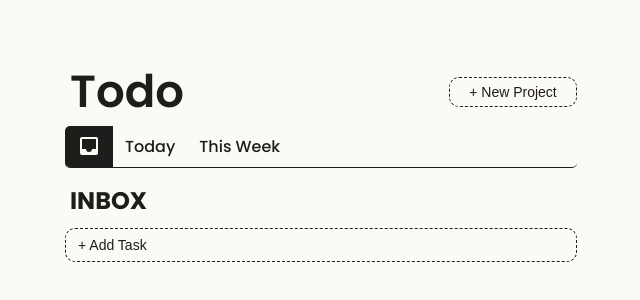
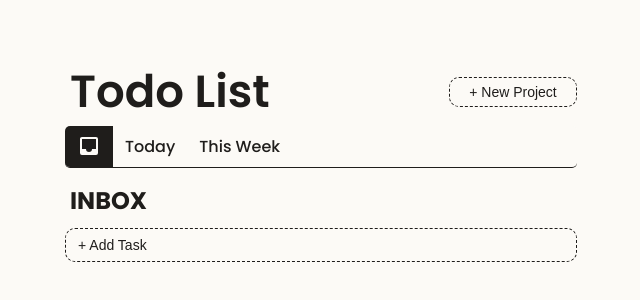
Before and after one commit to luhFraud/Todo, a website built with webpack: page dist/index.html in a window 1280 px wide. Shown: the part 96-396 px from the top of the page, without its empty margins (319-959 px from the left). Built offline with nearby package versions, Linux system fonts and the light colour scheme.

Commit message:
Update index.html

```diff
--- a/dist/index.html
+++ b/dist/index.html
@@ -6,12 +6,12 @@
     <link rel="preconnect" href="https://fonts.googleapis.com">
     <link rel="preconnect" href="https://fonts.gstatic.com" crossorigin>
     <link href="https://fonts.googleapis.com/css2?family=Poppins:ital,wght@0,100;0,200;0,300;0,400;0,500;0,600;0,700;0,800;0,900;1,100;1,200;1,300;1,400;1,500;1,600;1,700;1,800;1,900&display=swap" rel="stylesheet">
-    <title>Todo List</title>
+    <title>Todo</title>
 </head>
 <body>
     <div id="main" >
         <div id="web-header">
-            <h1 id="web-title">Todo</h1>
+            <h1 id="web-title">Todo List</h1>
             <button id="add-project-btn">
                 <p> + New Project</p>
             </button>
```
